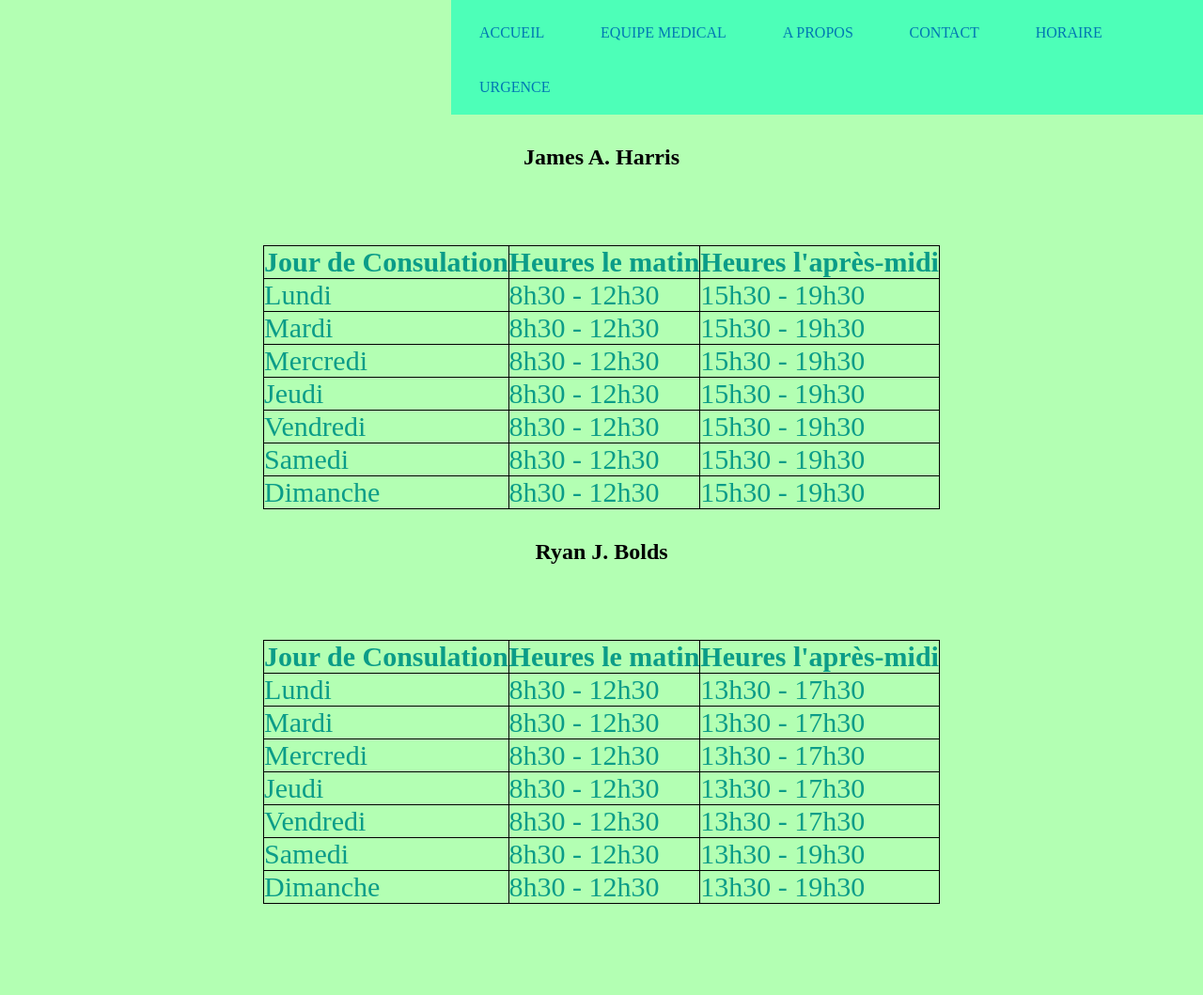
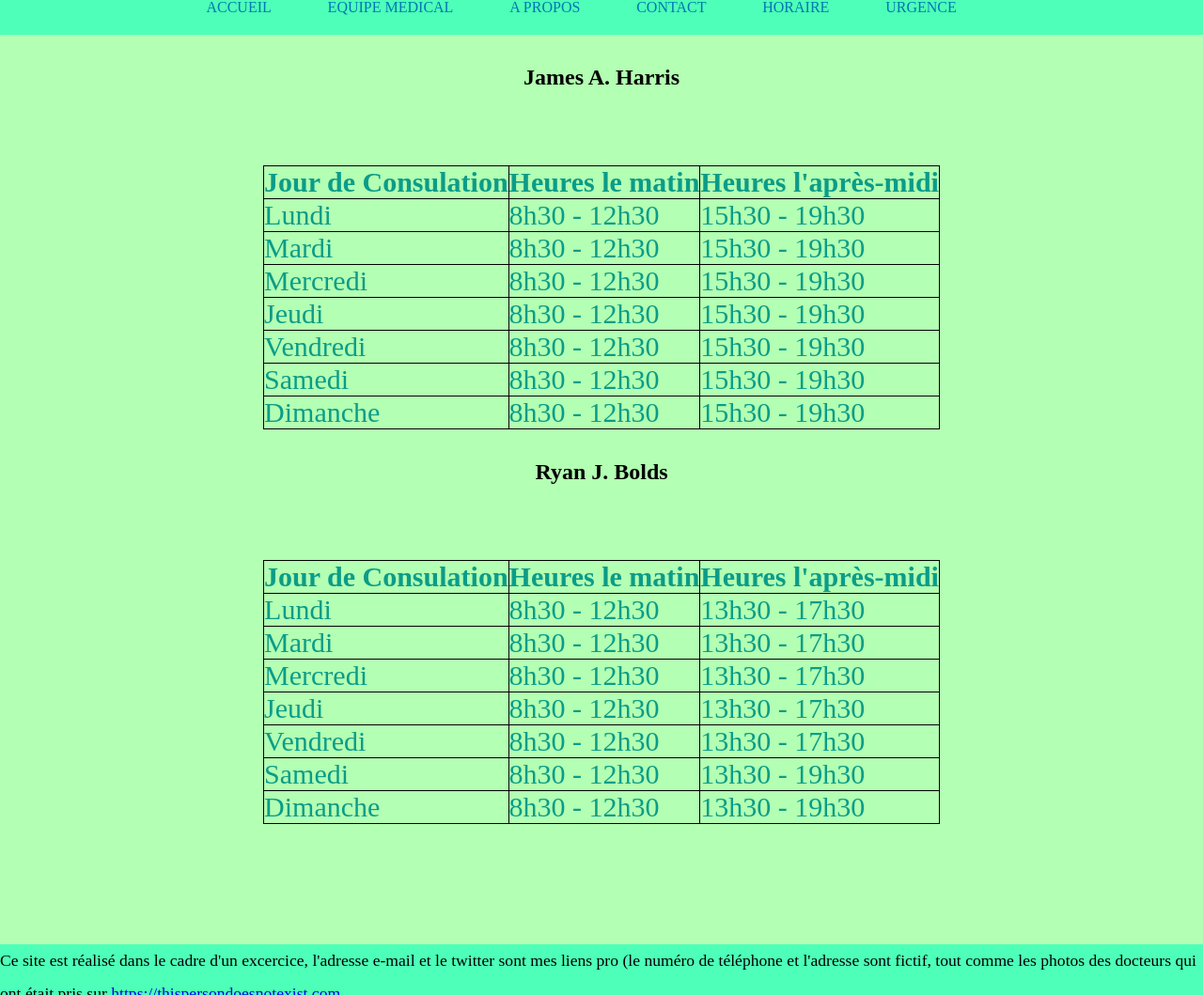
Before and after one commit to SacleuxBenoit/Livraison_2, a plain HTML site: page html/horaires.html in a window 1280 px wide. Shown: the part 41-1100 px from the top of the page at 94% size. Drawn offline with Linux system fonts and the light colour scheme.

Commit message:
solve a probleme with the header and the footer in discipline_1.css

```diff
--- a/css/horaire.css
+++ b/css/horaire.css
@@ -18,7 +18,7 @@ body{
 
 header{
 	display:inline-block;
-	margin-left:30rem;
+	display:flex;
 	 background-color:#4dffb8;
 
 }
@@ -75,6 +75,5 @@ td, th{
 footer{
 	background-color:#4dffb8;
 	width:100%;
-	height:2rem;
 	margin-top:8rem;
 }
```
